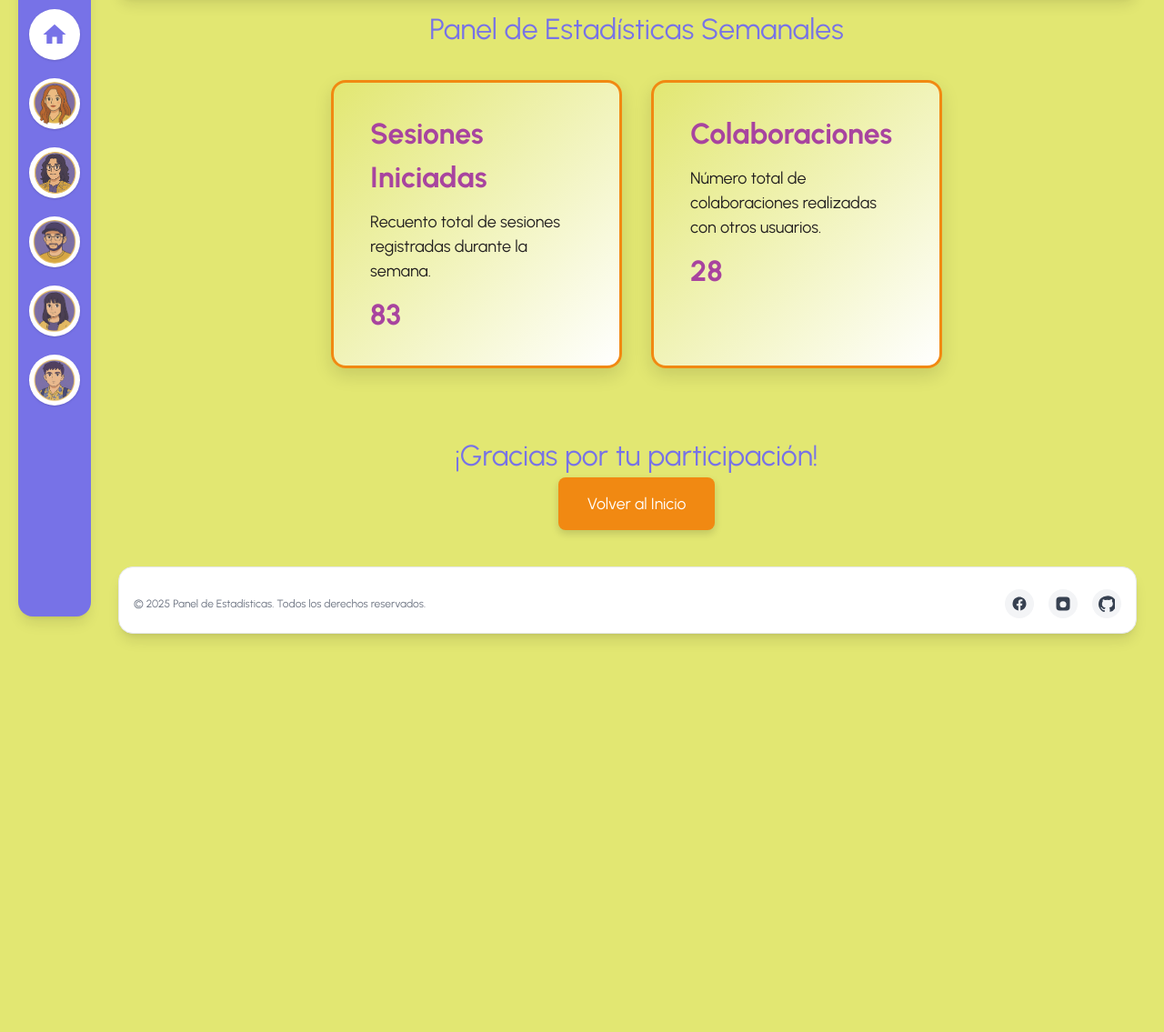
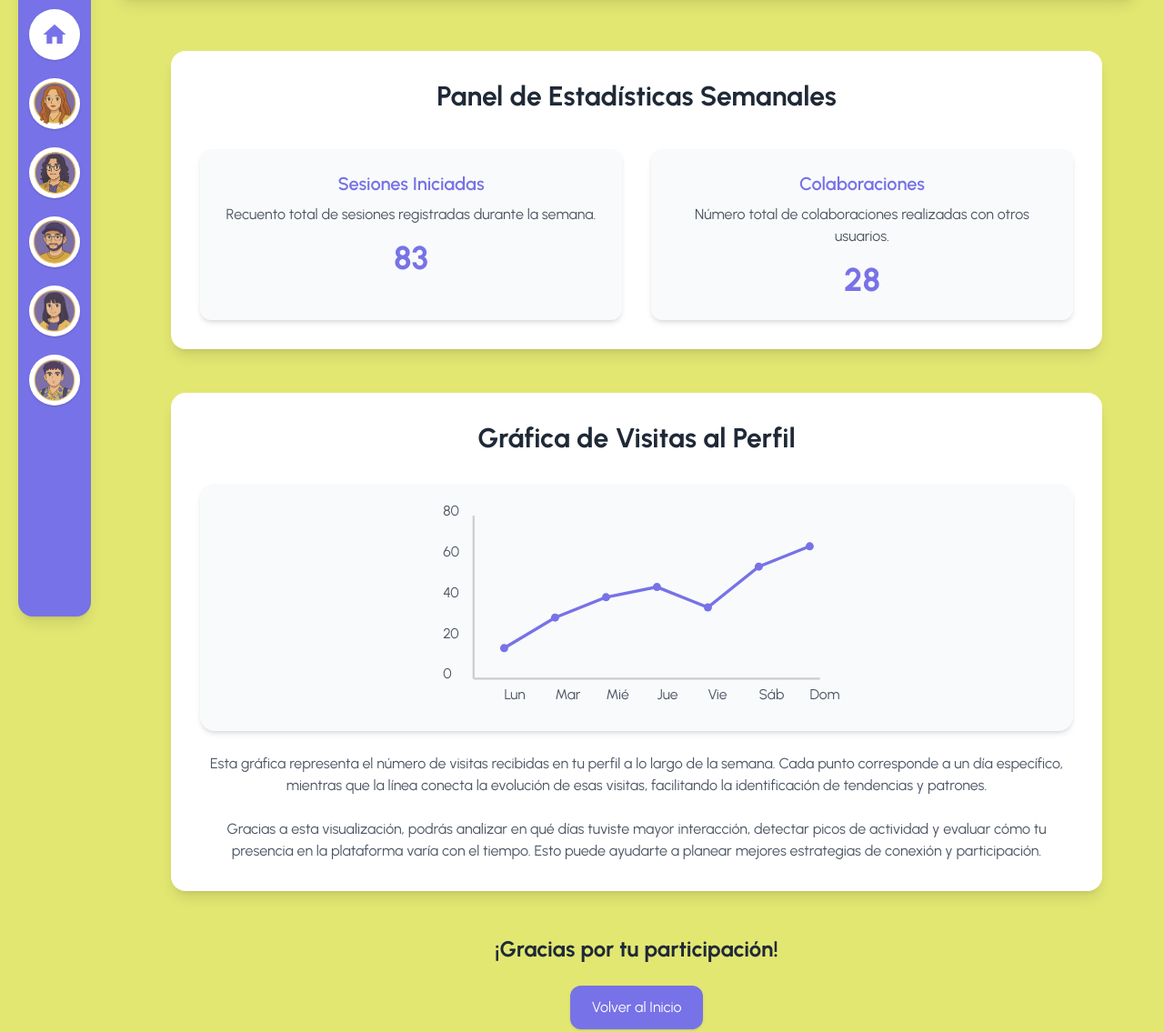
Before and after one commit to Mariana-Marin/PanelDeEstadisticas--MenteConectada, a plain HTML site: page Equipo5-PanelEstadisticas/Contributors/Jhon/jhon.html in a window 1280 px wide. Shown: the part 102-1237 px from the top of the page at 91% size. Before the commit the page ends 910 px from the top, so only its background shows below. Drawn offline with nearby package versions, Linux system fonts and the light colour scheme.

Commit message:
Update jhon.html

```diff
--- a/Equipo5-PanelEstadisticas/Contributors/Jhon/jhon.html
+++ b/Equipo5-PanelEstadisticas/Contributors/Jhon/jhon.html
@@ -90,36 +90,116 @@
         </button>
     </header>
    <main class="principal">
-        <section>
-            <section class="contenido-central">
-    <h2 class="titulo-principal">Panel de Estadísticas Semanales</h2>
 
-    <div class="panel-tarjetas">
-        <div class="tarjeta-individual">
-            <h3 class="highlight">Sesiones Iniciadas</h3>
-            <p>Recuento total de sesiones registradas durante la semana.</p>
-            <div class="highlight">83</div>
+
+<section class="py-12 px-6 #e2e772">
+  <div class="max-w-5xl mx-auto space-y-12">
+
+    <!-- Bloque 1: Tarjetas -->
+    <div class="bg-white rounded-2xl shadow-lg p-8">
+      <!-- Título -->
+      <h2 class="text-3xl font-bold text-gray-800 text-center mb-10">
+        Panel de Estadísticas Semanales
+      </h2>
+
+      <!-- Tarjetas -->
+      <div class="grid grid-cols-1 md:grid-cols-2 gap-8">
+        <!-- Tarjeta 1 -->
+        <div class="bg-gray-50 rounded-xl shadow-md p-6 text-center transform transition duration-300 hover:scale-105 hover:shadow-xl hover:bg-gray-100">
+          <h3 class="text-xl font-semibold text-primary mb-2">Sesiones Iniciadas</h3>
+          <p class="text-gray-600 mb-4">Recuento total de sesiones registradas durante la semana.</p>
+          <div class="text-4xl font-bold text-primary">83</div>
         </div>
 
-        <div class="tarjeta-individual">
-            <h3 class="highlight">Colaboraciones</h3>
-            <p>Número total de colaboraciones realizadas con otros usuarios.</p>
-            <div class="highlight">28</div>
+        <!-- Tarjeta 2 -->
+        <div class="bg-gray-50 rounded-xl shadow-md p-6 text-center transform transition duration-300 hover:scale-105 hover:shadow-xl hover:bg-gray-100">
+          <h3 class="text-xl font-semibold text-primary mb-2">Colaboraciones</h3>
+          <p class="text-gray-600 mb-4">Número total de colaboraciones realizadas con otros usuarios.</p>
+          <div class="text-4xl font-bold text-primary">28</div>
         </div>
+      </div>
     </div>
 
-    <div style="margin-top: 40px; text-align: center;">
-        <h2 class="titulo-principal">¡Gracias por tu participación!</h2>
-        <a href="/Equipo5-PanelEstadisticas/landing/index.html" class="btn btn-primary">Volver al Inicio</a>
-    </div>
+    <!-- Bloque 2: Gráfica -->
+<!-- Bloque 2: Gráfica HU06C4 -->
+<div class="bg-white rounded-2xl shadow-lg p-8">
+  <!-- Título -->
+  <h2 class="text-3xl font-bold text-gray-800 text-center mb-8">
+    Gráfica de Visitas al Perfil
+  </h2>
+
+  <!-- Tarjeta de la gráfica -->
+  <div class="bg-gray-50 rounded-2xl shadow-md p-6 transform transition duration-700 hover:scale-105 hover:shadow-xl">
+    <svg viewBox="0 0 400 200" class="w-full h-56">
+      <!-- Ejes -->
+      <line x1="40" y1="10" x2="40" y2="170" stroke="#ccc" stroke-width="2"/>
+      <line x1="40" y1="170" x2="380" y2="170" stroke="#ccc" stroke-width="2"/>
+
+      <!-- Etiquetas del eje Y -->
+      <text x="10" y="170" class="text-sm fill-gray-600">0</text>
+      <text x="10" y="130" class="text-sm fill-gray-600">20</text>
+      <text x="10" y="90" class="text-sm fill-gray-600">40</text>
+      <text x="10" y="50" class="text-sm fill-gray-600">60</text>
+      <text x="10" y="10" class="text-sm fill-gray-600">80</text>
+
+      <!-- Etiquetas del eje X -->
+      <text x="70" y="190" class="text-sm fill-gray-600">Lun</text>
+      <text x="120" y="190" class="text-sm fill-gray-600">Mar</text>
+      <text x="170" y="190" class="text-sm fill-gray-600">Mié</text>
+      <text x="220" y="190" class="text-sm fill-gray-600">Jue</text>
+      <text x="270" y="190" class="text-sm fill-gray-600">Vie</text>
+      <text x="320" y="190" class="text-sm fill-gray-600">Sáb</text>
+      <text x="370" y="190" class="text-sm fill-gray-600">Dom</text>
+
+      <!-- Línea de datos -->
+      <polyline
+        fill="none"
+        stroke="#7772e7"
+        stroke-width="3"
+        points="70,140 120,110 170,90 220,80 270,100 320,60 370,40"
+      />
+
+      <!-- Puntos -->
+      <circle cx="70" cy="140" r="4" fill="#7772e7"/>
+      <circle cx="120" cy="110" r="4" fill="#7772e7"/>
+      <circle cx="170" cy="90" r="4" fill="#7772e7"/>
+      <circle cx="220" cy="80" r="4" fill="#7772e7"/>
+      <circle cx="270" cy="100" r="4" fill="#7772e7"/>
+      <circle cx="320" cy="60" r="4" fill="#7772e7"/>
+      <circle cx="370" cy="40" r="4" fill="#7772e7"/>
+    </svg>
   </div>
+
+  <!-- Texto explicativo -->
+  <p class="text-gray-600 text-center mt-6">
+        Esta gráfica representa el número de visitas recibidas en tu perfil a lo largo de la semana.
+    Cada punto corresponde a un día específico, mientras que la línea conecta la evolución de esas visitas,
+    facilitando la identificación de tendencias y patrones. <br><br>
+    Gracias a esta visualización, podrás analizar en qué días tuviste mayor interacción,
+    detectar picos de actividad y evaluar cómo tu presencia en la plataforma varía con el tiempo.
+    Esto puede ayudarte a planear mejores estrategias de conexión y participación.
+  </p>
 </div>
 
 
+
+
+    <!-- Sección final -->
+    <div class="text-center">
+      <h2 class="text-2xl font-bold text-gray-800 mb-6">¡Gracias por tu participación!</h2>
+      <a href="/Equipo5-PanelEstadisticas/landing/index.html"
+         class="inline-block bg-primary text-white px-6 py-3 rounded-xl shadow hover:bg-purple-800 transition">
+        Volver al Inicio
+      </a>
+    </div>
+  </div>
 </section>
 
 
-        </section>
+
+
+
+
     </main>
     <footer class="bg-white dark:bg-gray-900 rounded-2xl shadow-lg border border-gray-200 dark:border-gray-800 p-4 mt-10"
         style="margin-left: 130px; margin-right: 30px; margin-bottom: 20px;">
```
